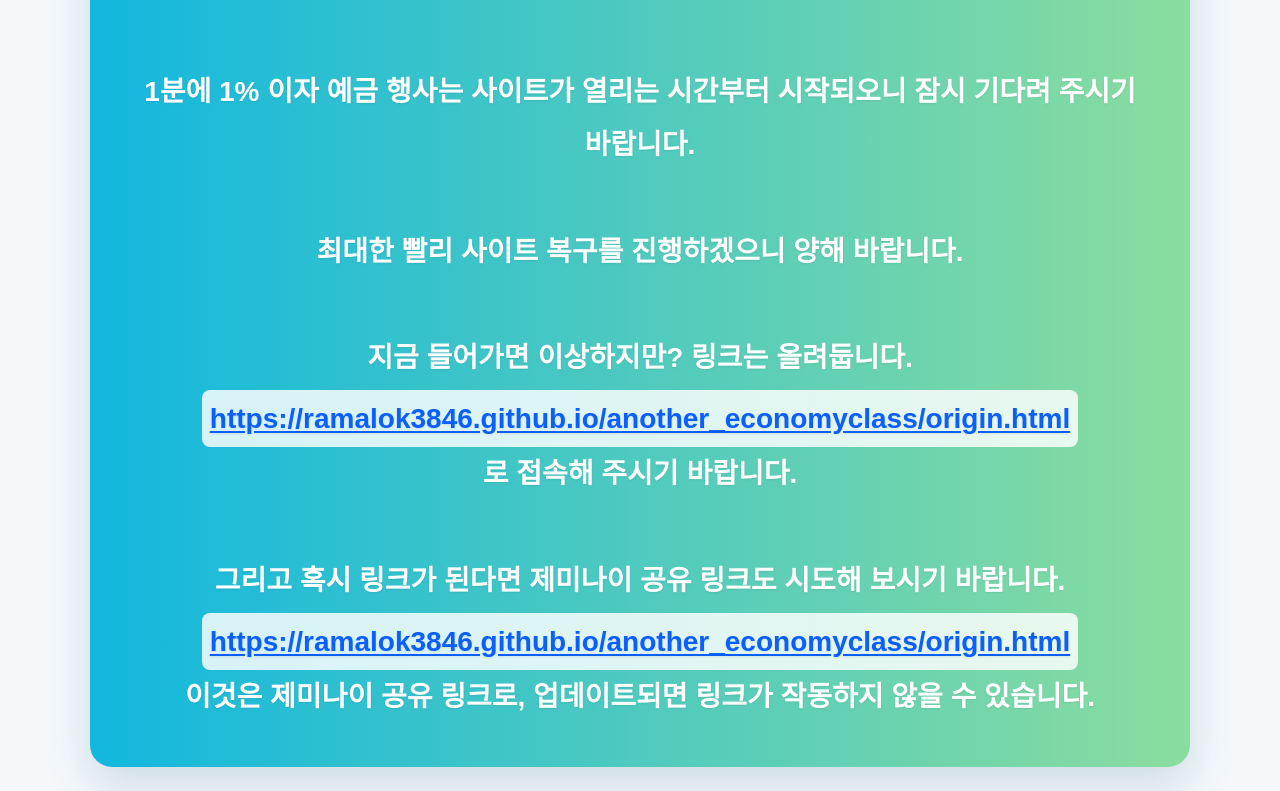
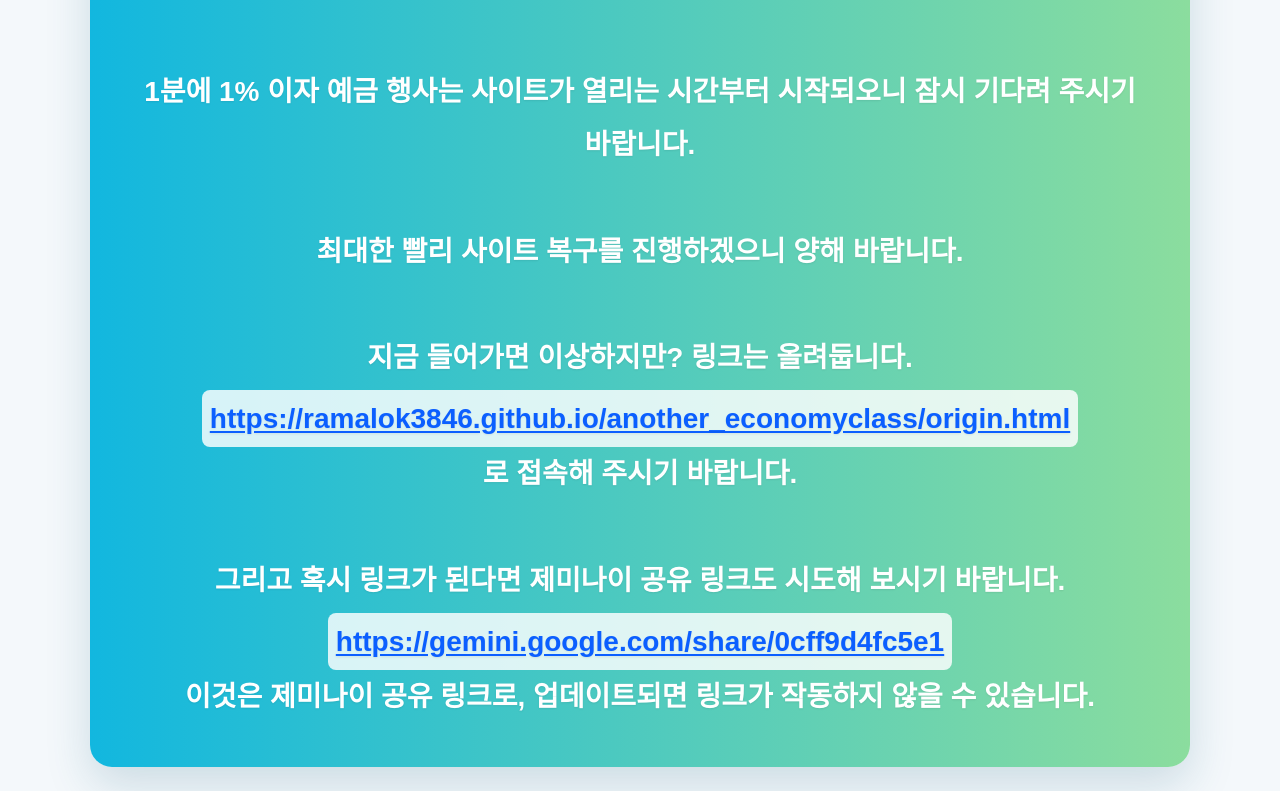
Before and after one commit to ramalok3846/another_economyclass, a plain HTML site: page index.html in a window 1280 px wide. Shown: the part 371-1162 px from the top of the page. Drawn offline with Linux system fonts and the light colour scheme.

Commit message:
Update index.html

```diff
--- a/index.html
+++ b/index.html
@@ -99,7 +99,7 @@
 로 접속해 주시기 바랍니다.
 
 그리고 혹시 링크가 된다면 제미나이 공유 링크도 시도해 보시기 바랍니다.
-<a href="https://gemini.google.com/share/0cff9d4fc5e1" target="_blank" rel="noopener noreferrer">https://ramalok3846.github.io/another_economyclass/origin.html</a>
+<a href="https://gemini.google.com/share/0cff9d4fc5e1" target="_blank" rel="noopener noreferrer">https://gemini.google.com/share/0cff9d4fc5e1</a>
 이것은 제미나이 공유 링크로, 업데이트되면 링크가 작동하지 않을 수 있습니다.</div>
   </main>
 </body>
```
